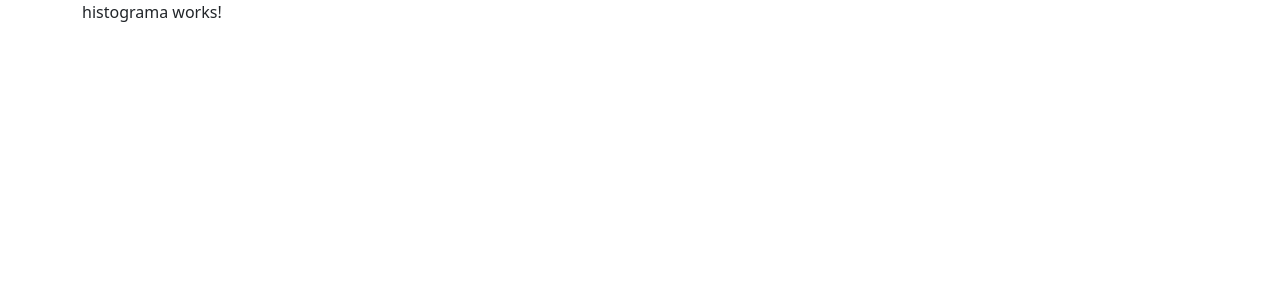
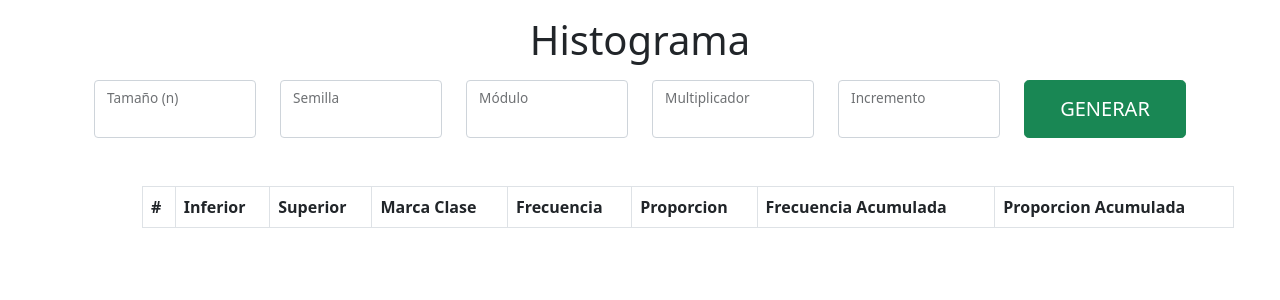
Before and after one commit to ezegavilan/generador-numeros-random-app, an Angular app: page /home in a window 1280 px wide. Shown: the top 300 px of the page. Built offline with nearby package versions, Linux system fonts and the light colour scheme.

Commit message:
generar histograma impl

```diff
--- a/src/app/components/histograma/histograma.component.html
+++ b/src/app/components/histograma/histograma.component.html
@@ -1,3 +1,74 @@
-<p>histograma works!</p>
+<form [formGroup]="histogramaForm" (ngSubmit)="generarHistograma()">
+    <div class="container">
+        <h1 class="text-center m-3">Histograma</h1>
+        <div class="row">
+            <div class="col-md-2">
+                <div class="form-floating">
+                  <input autocomplete="no" type="text" class="form-control" id="floatingInputGrid" formControlName="n">
+                  <label>Tamaño (n)</label>
+                </div>
+            </div>
 
-<!-- table with 5 rows -->
+            <div class="col-md-2">
+                <div class="form-floating">
+                    <input autocomplete="no" type="text" name="seemilla" class="form-control" formControlName="semilla">
+                    <label>Semilla</label>
+                </div>
+            </div>
+
+            <div class="col-md-2">
+                <div class="form-floating">
+                  <input autocomplete="no" type="text" class="form-control" id="floatingInputGrid" formControlName="modulo">
+                  <label>Módulo</label>
+                </div>
+            </div>
+
+            <div class="col-md-2">
+                <div class="form-floating">
+                  <input autocomplete="no" type="text" class="form-control" id="floatingInputGrid" formControlName="multiplicador">
+                  <label>Multiplicador</label>
+                </div>
+            </div>
+
+            <div class="col-md-2">
+                <div class="form-floating">
+                  <input autocomplete="no" type="text" class="form-control" id="floatingInputGrid" formControlName="incremento">
+                  <label>Incremento</label>
+                </div>
+            </div>
+
+            <div class="col-md-2">
+                <button type="submit" class="btn btn-lg w-100 h-100 btn-success">GENERAR</button>
+            </div>
+        </div>
+
+        <table class="m-5 table table-bordered" *ngIf="histograma?.intervalos?.length != 0">
+            <thead>
+                <tr>
+                    <th scope="col">#</th>
+                    <th scope="col">Inferior</th>
+                    <th scope="col">Superior</th>
+                    <th scope="col">Marca Clase</th>
+                    <th scope="col">Frecuencia</th>
+                    <th scope="col">Proporcion</th>
+                    <th scope="col">Frecuencia Acumulada</th>
+                    <th scope="col">Proporcion Acumulada</th>
+                </tr>
+            </thead>
+            <tbody>
+                <tr *ngFor="let intervalo of histograma?.intervalos">
+                    <th scope="row">{{intervalo.intervalo}}</th>
+                    <td>{{intervalo.inferior}}</td>
+                    <td>{{intervalo.superior}}</td>
+                    <td>{{intervalo.marcaClase}}</td>
+                    <td>{{intervalo.frecuencia}}</td>
+                    <td>{{intervalo.proporcion}}</td>
+                    <td>{{intervalo.frecuenciaAcumulada}}</td>
+                    <td>{{intervalo.proporcionAcumulada}}</td>
+
+                </tr>
+            </tbody>
+        </table>
+
+    </div>
+</form>
--- a/src/app/components/histograma/histograma.component.ts
+++ b/src/app/components/histograma/histograma.component.ts
@@ -1,4 +1,8 @@
 import { Component, OnInit } from '@angular/core';
+import { FormBuilder, FormGroup, Validators } from '@angular/forms';
+import { GenerarHistogramaRequest } from 'src/app/models/generar-histograma-request';
+import { Histograma } from 'src/app/models/histograma';
+import { GetHistogramaHttpService } from 'src/app/services/get-histograma-http.service';
 
 @Component({
   selector: 'app-histograma',
@@ -7,9 +11,51 @@ import { Component, OnInit } from '@angular/core';
 })
 export class HistogramaComponent implements OnInit {
 
-  constructor() { }
+  histogramaForm: FormGroup;
+  histograma?: Histograma;
+
+  constructor(private histogramaService: GetHistogramaHttpService, private fb: FormBuilder) {
+    this.histogramaForm = this.crearFormulario();
+  }
 
   ngOnInit(): void {
+
+  }
+
+  crearFormulario(): FormGroup {
+    return this.fb.group({
+      n: ['', Validators.required],
+      semilla: ['', Validators.required],
+      modulo: ['', Validators.required],
+      multiplicador: ['', Validators.required],
+      incremento: ['', Validators.required],
+    });
+  }
+
+  cargarHistograma(req: GenerarHistogramaRequest) {
+    this.histogramaService.getHistograma(req).subscribe(
+      (histograma: Histograma) => {
+        this.histograma = histograma;
+      }
+    );
+  }
+
+  generarHistograma() {
+    const n = this.histogramaForm.get('n')?.value;
+    const semilla = this.histogramaForm.get('semilla')?.value;
+    const modulo = this.histogramaForm.get('modulo')?.value;
+    const multiplicador = this.histogramaForm.get('multiplicador')?.value;
+    const incremento = this.histogramaForm.get('incremento')?.value;
+
+    let req: GenerarHistogramaRequest = {
+      n: n,
+      seed: semilla,
+      mod: modulo,
+      multiplicador: multiplicador,
+      incremento: incremento
+    };
+
+    this.cargarHistograma(req);
   }
 
 }
--- /dev/null
+++ b/src/app/models/generar-histograma-request.ts
@@ -0,0 +1,15 @@
+export class GenerarHistogramaRequest {
+    n: number;
+    seed: number;
+    mod: number;
+    multiplicador: number;
+    incremento: number;
+
+    constructor(n: number, seed: number, mod: number, multiplicador: number, incremento: number) {
+        this.n = n;
+        this.seed = seed;
+        this.mod = mod;
+        this.multiplicador = multiplicador;
+        this.incremento = incremento;
+    }
+}
--- /dev/null
+++ b/src/app/models/histograma.ts
@@ -0,0 +1,9 @@
+import { Intervalo } from "./intervalo";
+
+export class Histograma {
+    intervalos: Intervalo[];
+
+    constructor(intervalos: Intervalo[]) {
+        this.intervalos = intervalos;
+    }
+}
--- /dev/null
+++ b/src/app/services/get-histograma-http.service.ts
@@ -0,0 +1,23 @@
+import { HttpClient } from '@angular/common/http';
+import { Injectable } from '@angular/core';
+import { map, Observable } from 'rxjs';
+import { GenerarHistogramaRequest } from '../models/generar-histograma-request';
+import { Histograma } from '../models/histograma';
+
+@Injectable({
+  providedIn: 'root'
+})
+export class GetHistogramaHttpService {
+
+  private url = 'http://localhost:8080/api/histograma';
+
+  constructor(private http: HttpClient) {
+
+  }
+
+  public getHistograma(request: GenerarHistogramaRequest): Observable<Histograma> {
+    return this.http.post<Histograma>(this.url, request).pipe(
+      map((res: any) => res.histograma)
+    );
+  }
+}
```
Also changed, not shown: src/app/app.module.ts (+6 -1 lines), src/app/models/intervalo.ts (added, +21 -0 lines), src/app/services/get-histograma-mock.service.ts (added, +74 -0 lines).
